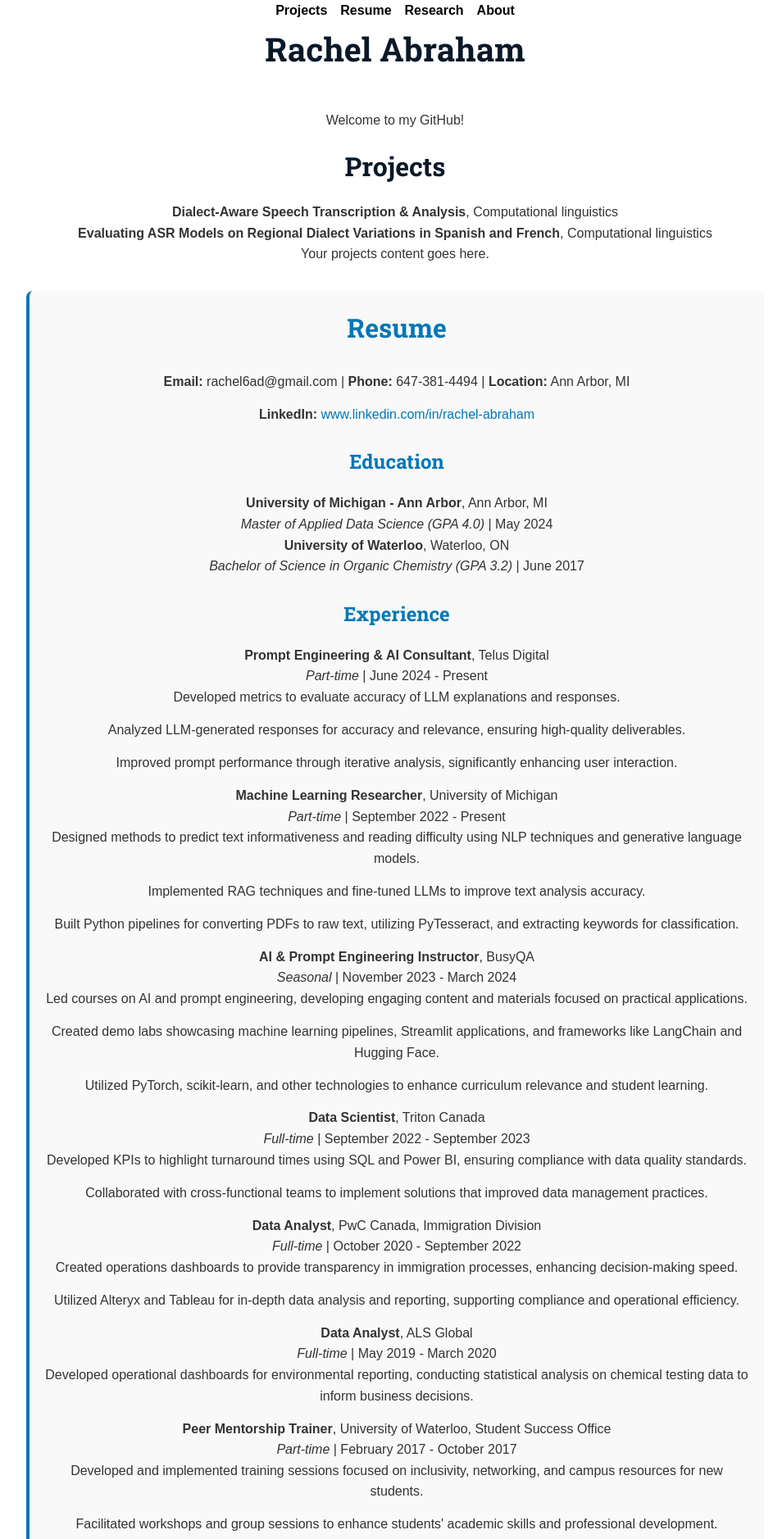
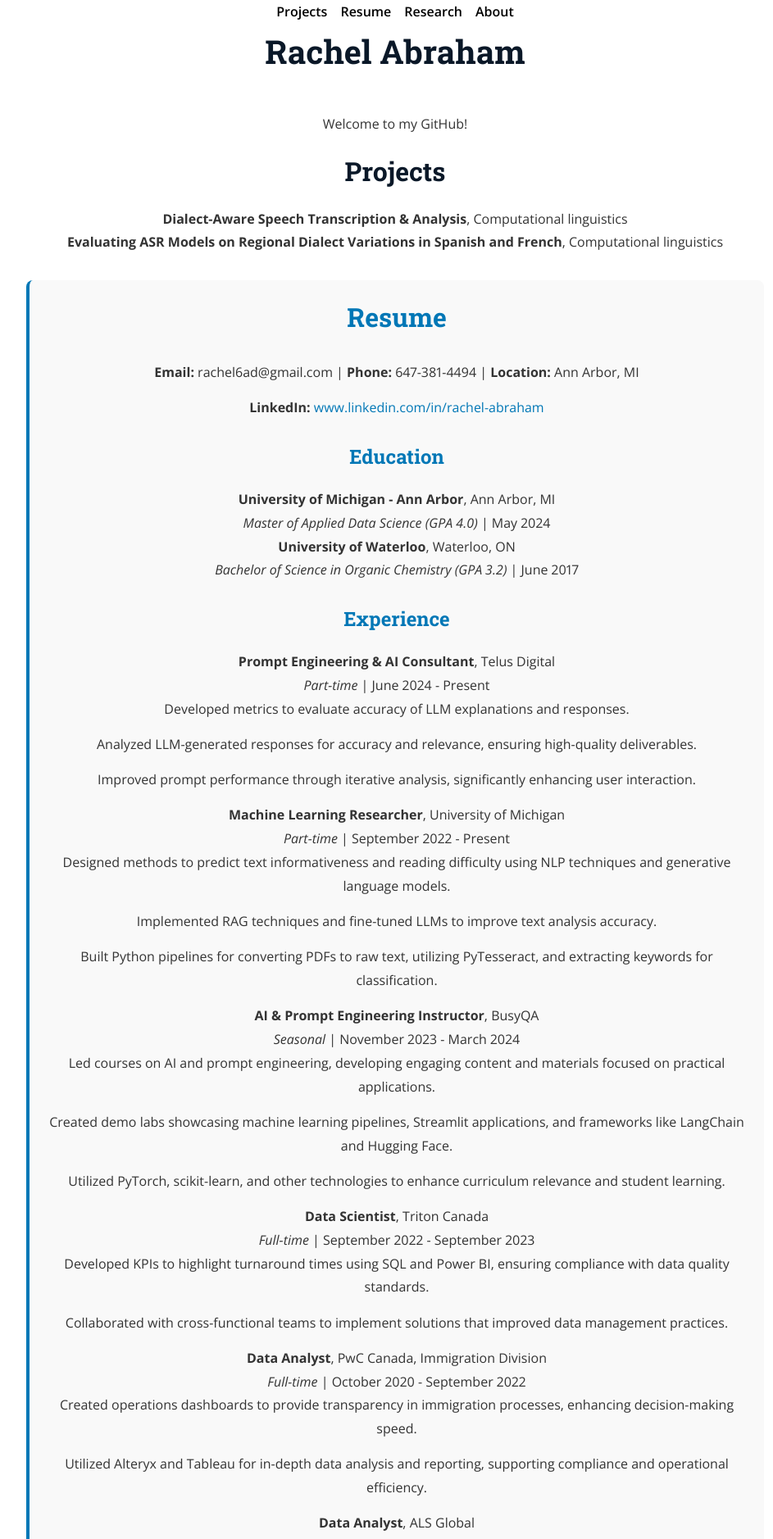
Before and after one commit to Niru864/Niru864.github.io, a Jekyll site: the page built from index.html, in a window 1280 px wide. Shown: the top 1878 px of the page at 82% size, without its empty margins (158-1101 px from the left). Built offline with Jekyll 4.4.1, drawn with Linux system fonts in a browser that asks for light colours; nearby versions of some CDN libraries.

Commit message:
Update single-page.html

```diff
--- a/_layouts/single-page.html
+++ b/_layouts/single-page.html
@@ -7,6 +7,7 @@
   <head>
     {% include head.html %}
     <style>
+
       :root {
         --primary-color: #0A1828;   /* Classic blue for headings */
         --secondary-color: #178582; /* Turquoise for links and accents */
@@ -14,6 +15,7 @@
         --background-color: #ffffff;
         --text-color: #333333;
       }
+      <link rel="stylesheet" href="https://cdnjs.cloudflare.com/ajax/libs/font-awesome/6.0.0/css/all.min.css">
 
       body {
         font-family: Arial, sans-serif;
@@ -93,7 +95,6 @@
               <strong>Evaluating ASR Models on Regional Dialect Variations in Spanish and French</strong>, Computational linguistics<br>
 
           </div>
-          <p>Your projects content goes here.</p>
         </section>
 
           <!-- Resume Section -->
```
